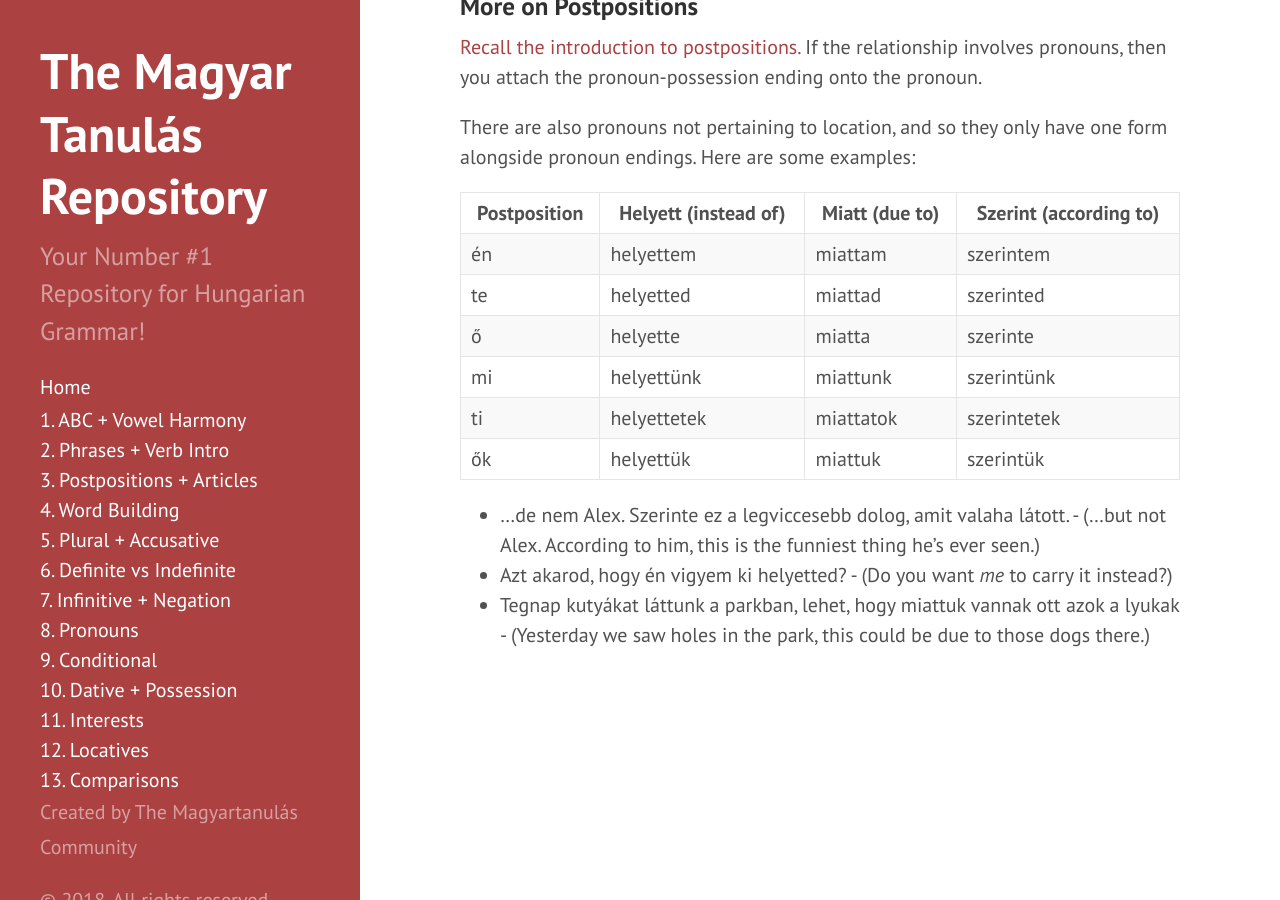
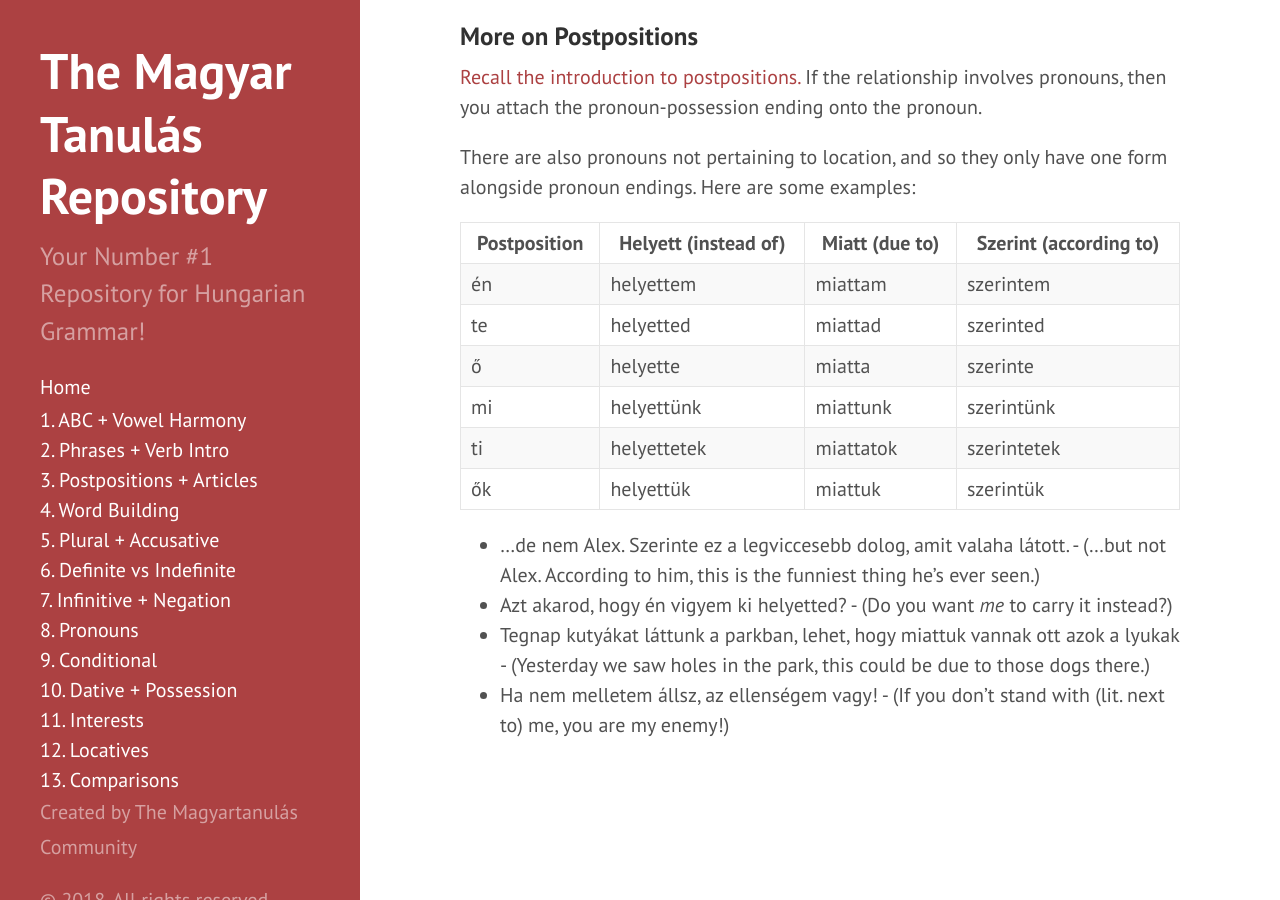
Before and after one commit to Magyartanulas/magyartanulas.github.io, a Jekyll site: the page built from dative_possession.md, in a window 1280 px wide and 900 px high, scrolled down 5693 px. Built offline with Jekyll 4.4.1, drawn with Linux system fonts in a browser that asks for light colours; Markdown is read by kramdown in place of the engine named in the settings; some of the changed text lies outside the part shown.

Commit message:
Update dative_possession.md

```diff
--- a/dative_possession.md
+++ b/dative_possession.md
@@ -94,6 +94,7 @@
 * Az egész életüket ennek szentelték. - (They dedicated their whole lives to this.)
 * Dániel kutyájának a lába - (Daniel's dog's leg.)
 * Ennek semmi értelme. - (This makes no sense. lit. This has no sense.)
+* Bátyamnak volt. - (It was my brother's.)
 
 `Challenge!`
 ![Könyvek](https://magyartanulas.github.io/public/könyvek.jpg)
@@ -166,3 +167,4 @@
 * ...de nem Alex. Szerinte ez a legviccesebb dolog, amit valaha látott. - (...but not Alex. According to him, this is the funniest thing he's ever seen.)
 * Azt akarod, hogy én vigyem ki helyetted? - (Do you want *me* to carry it instead?)
 * Tegnap kutyákat láttunk a parkban, lehet, hogy miattuk vannak ott azok a lyukak - (Yesterday we saw holes in the park, this could be due to those dogs there.)
+* Ha nem melletem állsz, az ellenségem vagy! - (If you don't stand with (lit. next to) me, you are my enemy!)
```
